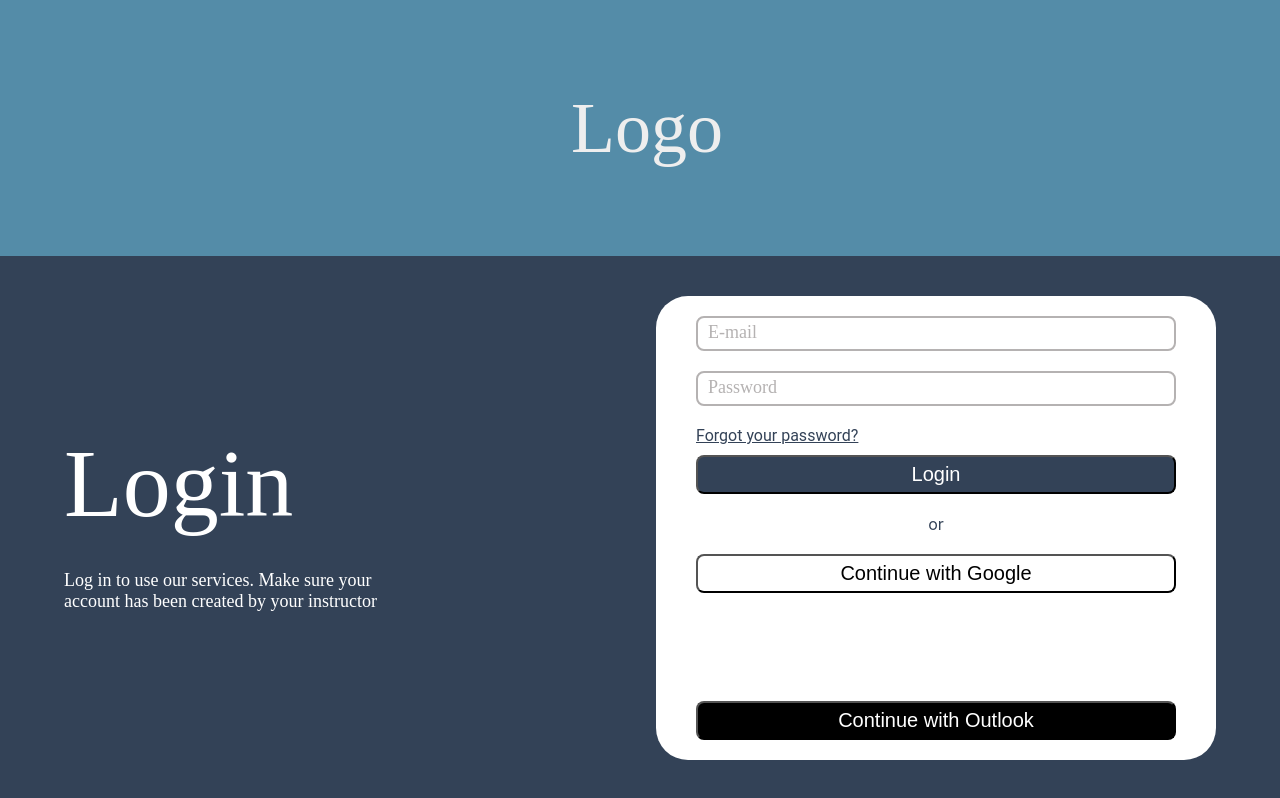
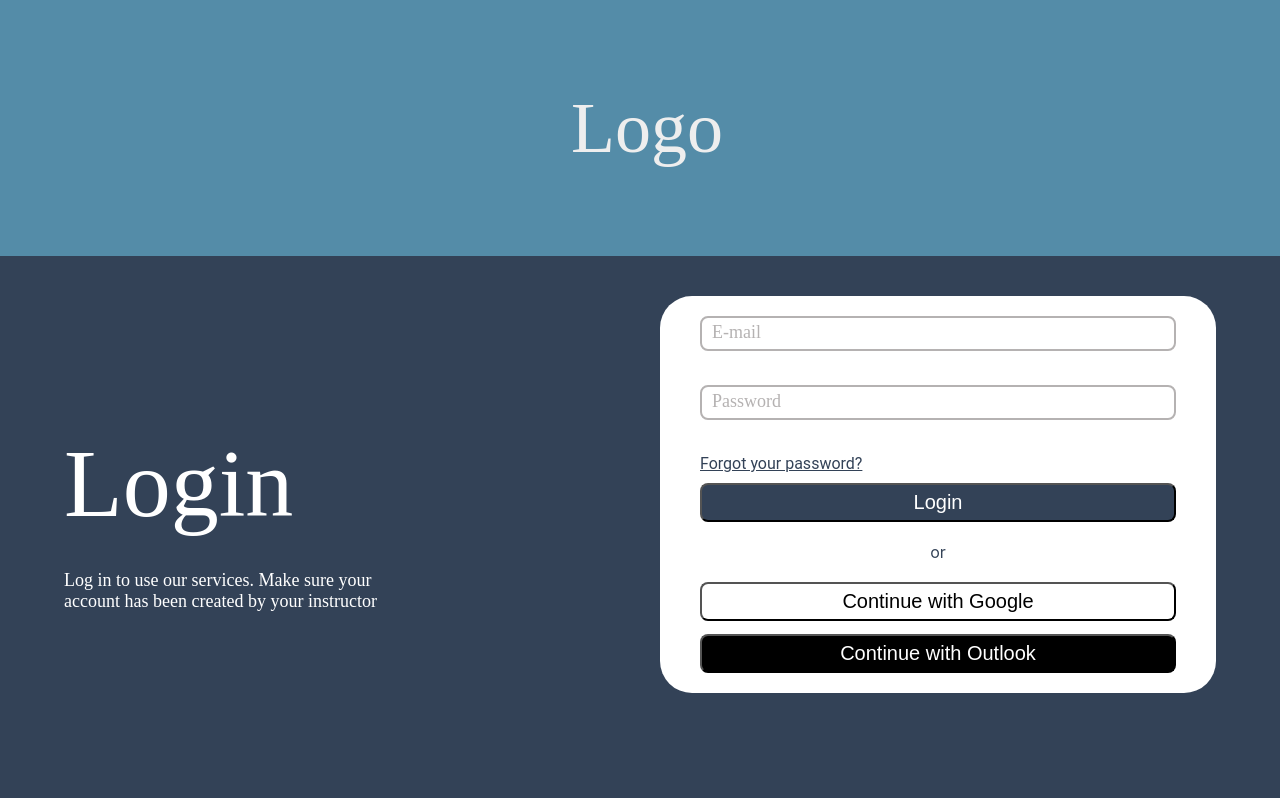
Before and after one commit to alitonia/multi-choice-system, a React (Create React App) app in the folder frontend/: page /login in a window 1280 px wide. Built offline with nearby package versions, Linux system fonts and the light colour scheme.

Commit message:
fix login page form height

```diff
--- a/frontend/src/components/LoginPanel/LoginPanel.styles.js
+++ b/frontend/src/components/LoginPanel/LoginPanel.styles.js
@@ -6,7 +6,8 @@ export const Wrapper = styled.div`
     padding: 20px 40px;
     display: flex;
     flex-direction: column;
-    width: 480px;
+    width: 476px;
+    height: 357px;
 
     .forgot-password-text {
         margin-bottom: 10px;
@@ -23,7 +24,7 @@ export const InputWrapper = styled.div`
 
     input {
         width: 100%;
-        margin-bottom: 20px;
+        margin-bottom: 34px;
 
         border: 2px solid #b5b2b2;
         box-sizing: border-box;
```
